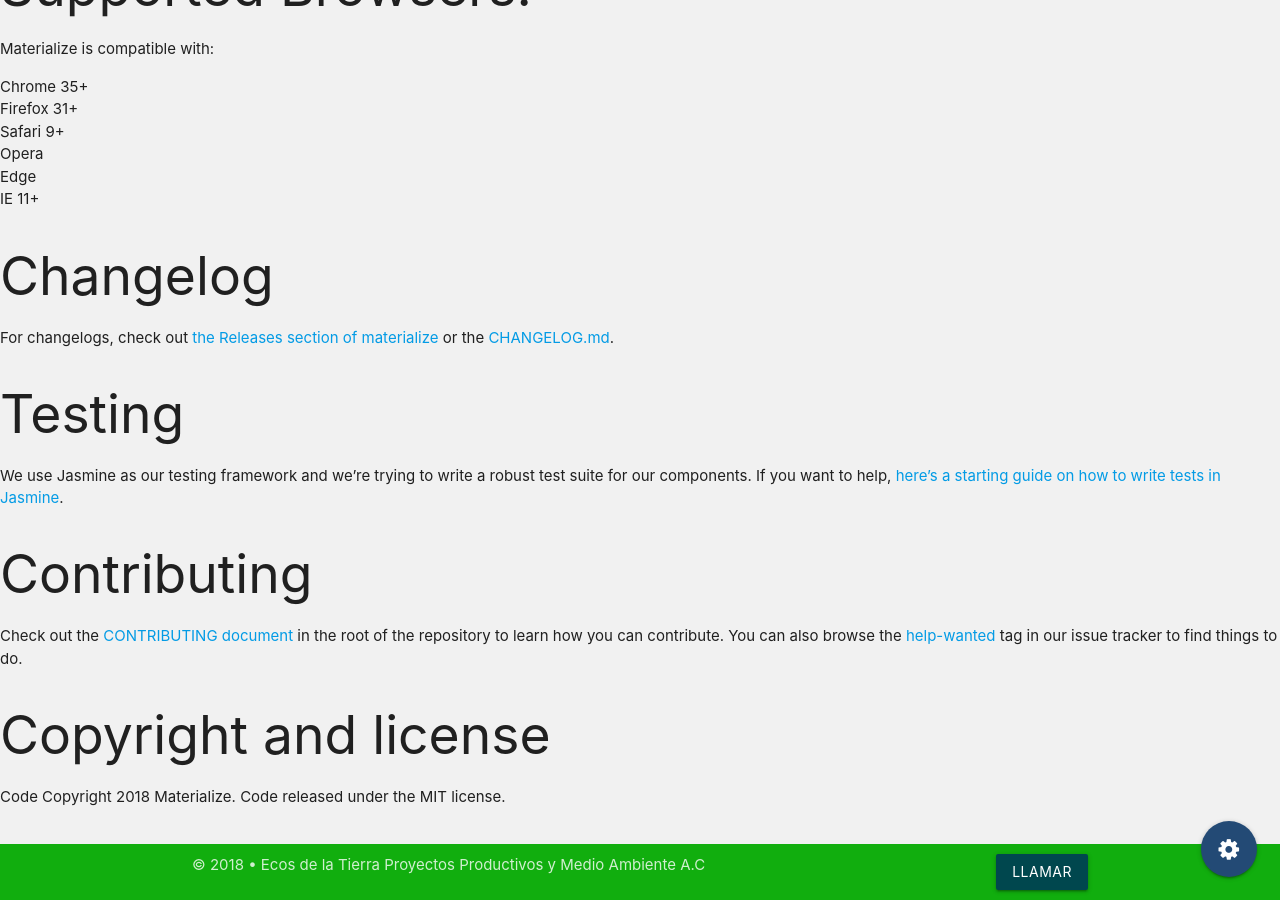
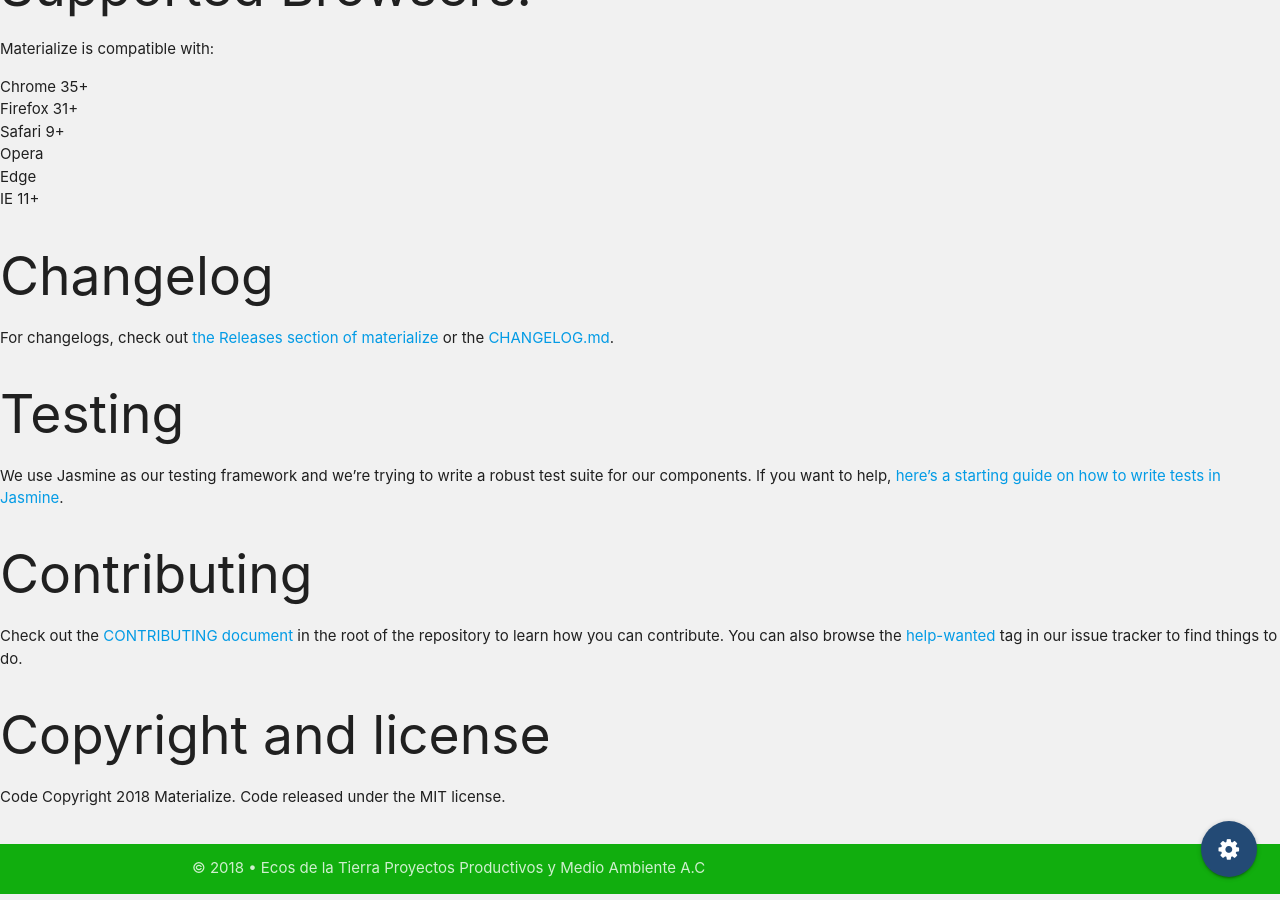
Before and after one commit to CarbajalFdez/EcosAC, a Jekyll site: the page built from assets/materialize/README.md, in a window 1280 px wide and 900 px high, scrolled down 1551 px. Built offline with Jekyll 4.4.1, drawn with Linux system fonts in a browser that asks for light colours; our own code applies the rules of GitHub Pages for plain Markdown files.

Commit message:
Update footer.html

```diff
--- a/_includes/footer.html
+++ b/_includes/footer.html
@@ -4,7 +4,6 @@
 	<div class="footer-copyright verde-oscuro-ecos">
 		<div class="container">
 			&copy; 2018 • Ecos de la Tierra Proyectos Productivos y Medio Ambiente A.C
-			<a onclick="M.toast({html: '+529616903336'})" class="azul-gota-ecos btn waves-effect waves-light right" href="tel:+529616903336">Llamar</a>
 		</div>
 	</div>
 <div class="fixed-action-btn">
```
